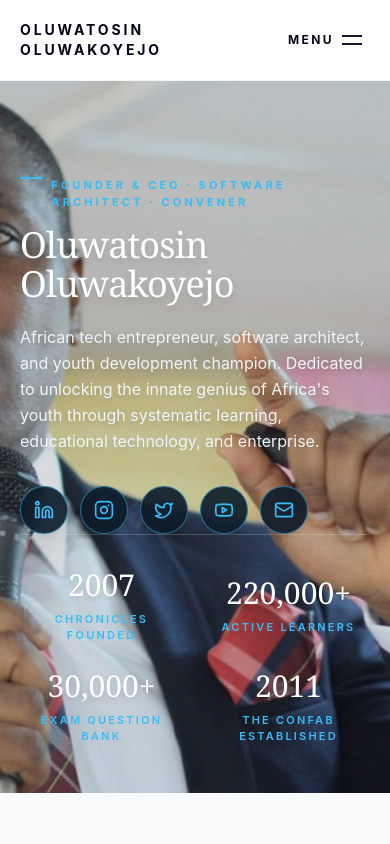
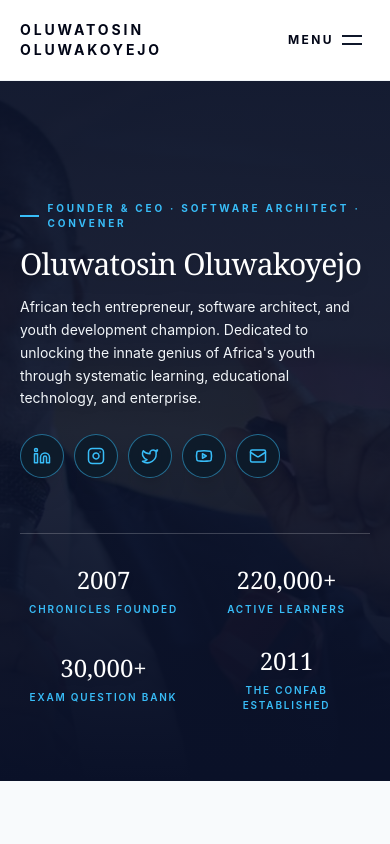
Before and after one commit to Ogosbaby/oluwatosin-site, a Next.js app: page / in a window 390 px wide. Shown: the top 844 px of the page. Built offline with nearby package versions, Linux system fonts and the light colour scheme.

Commit message:
fix(mobile): optimize hero overlay, typography, confab sequence and responsiveness for mobile and tablet

```diff
--- a/components/Sections.js
+++ b/components/Sections.js
@@ -30,10 +30,10 @@ import {
   SOCIALS,
 } from '@/lib/data';
 
-/* 1. HERO SECTION - Full Width with Vertically Centered Stats & Social Icons */
+/* 1. HERO SECTION - Full Width with Vertically Centered Stats & Social Icons (Optimized for Mobile, Tablet & Desktop) */
 export function HeroSection({ onWatchVideo }) {
   return (
-    <section className="relative min-h-[460px] sm:min-h-[820px] lg:min-h-[880px] flex flex-col justify-between overflow-hidden bg-[#0A1128] text-white">
+    <section className="relative min-h-[700px] sm:min-h-[820px] lg:min-h-[880px] flex flex-col justify-between overflow-hidden bg-[#0A1128] text-white">
       {/* Full Width Background Image */}
       <div className="absolute inset-0 z-0">
         <img
@@ -41,83 +41,83 @@ export function HeroSection({ onWatchVideo }) {
           alt="Oluwatosin Oluwakoyejo"
           className="h-full w-full object-cover object-[75%_center] lg:object-center"
         />
-        {/* Dark Blue Overlay with Reduced Transparency for High Text Visibility */}
-        <div className="absolute inset-0 bg-[#0A1128]/15 sm:bg-gradient-to-r sm:from-[#0A1128]/95 sm:via-[#0A1128]/80 sm:to-[#0A1128]/50" />
+        {/* Dark Blue Overlay: Strong protective vertical gradient on mobile/tablet, smooth horizontal gradient on desktop */}
+        <div className="absolute inset-0 bg-gradient-to-b from-[#0A1128]/95 via-[#0A1128]/90 to-[#0A1128] sm:bg-gradient-to-r sm:from-[#0A1128]/95 sm:via-[#0A1128]/85 sm:to-[#0A1128]/40" />
       </div>
 
       {/* Text & Socials on Top */}
-      <div className="relative z-10 mx-auto max-w-7xl w-full px-5 pt-20 pb-8 sm:px-8 sm:pt-24 sm:pb-12 lg:pt-28 flex flex-col justify-between flex-1">
+      <div className="relative z-10 mx-auto max-w-7xl w-full px-5 pt-24 pb-8 sm:px-8 sm:pt-28 sm:pb-12 lg:pt-32 flex flex-col justify-between flex-1">
         <div className="max-w-xl lg:max-w-2xl my-auto">
-          <p className="mb-4 inline-flex  gap-2 text-[11px] font-bold uppercase tracking-[0.28em] text-sky-400">
-            <span className="h-[2px] w-8 bg-sky-400" />
+          <p className="mb-4 inline-flex items-center gap-2 text-[10px] sm:text-[11px] font-bold uppercase tracking-[0.28em] text-sky-400">
+            <span className="h-[2px] w-6 sm:w-8 bg-sky-400" />
             Founder &amp; CEO · Software Architect · Convener
           </p>
 
-          <h1 className="font-serif text-4xl font-normal leading-[1.08] tracking-tight text-white sm:text-5xl lg:text-6xl drop-shadow-lg">
+          <h1 className="font-serif text-3xl sm:text-5xl lg:text-6xl font-normal leading-[1.1] tracking-tight text-white drop-shadow-lg">
             Oluwatosin Oluwakoyejo
           </h1>
 
-          <p className="mt-5 max-w-lg text-base leading-relaxed text-slate-100 sm:text-lg drop-shadow-md">
+          <p className="mt-4 sm:mt-5 max-w-lg text-sm sm:text-base lg:text-lg leading-relaxed text-slate-100 drop-shadow-md">
             African tech entrepreneur, software architect, and youth development champion. Dedicated to unlocking the innate genius of Africa&apos;s youth through systematic learning, educational technology, and enterprise.
           </p>
 
-          {/* Direct Social Media Icons */}
-          <div className="mt-8 flex items-center gap-3">
+          {/* Direct Social Media Icons: Responsive wrap and sizing */}
+          <div className="mt-6 sm:mt-8 flex flex-wrap items-center gap-2.5 sm:gap-3">
             <a
               href="https://www.linkedin.com/in/oluwatosin-oluwakoyejo/"
               target="_blank"
               rel="noopener noreferrer"
               aria-label="LinkedIn Profile"
-              className="group flex h-12 w-12 items-center justify-center rounded-full border border-sky-400/50 bg-[#0D1B2A]/90 text-sky-400 backdrop-blur transition hover:scale-110 hover:border-sky-300 hover:bg-sky-500 hover:text-slate-950 shadow-xl"
+              className="group flex h-11 w-11 sm:h-12 sm:w-12 items-center justify-center rounded-full border border-sky-400/50 bg-[#0D1B2A]/90 text-sky-400 backdrop-blur transition hover:scale-110 hover:border-sky-300 hover:bg-sky-500 hover:text-slate-950 shadow-xl"
             >
-              <Linkedin size={20} />
+              <Linkedin size={18} className="sm:w-5 sm:h-5" />
             </a>
             <a
               href="https://www.instagram.com/confab_global/"
               target="_blank"
               rel="noopener noreferrer"
               aria-label="Instagram Profile"
-              className="group flex h-12 w-12 items-center justify-center rounded-full border border-sky-400/50 bg-[#0D1B2A]/90 text-sky-400 backdrop-blur transition hover:scale-110 hover:border-sky-300 hover:bg-sky-500 hover:text-slate-950 shadow-xl"
+              className="group flex h-11 w-11 sm:h-12 sm:w-12 items-center justify-center rounded-full border border-sky-400/50 bg-[#0D1B2A]/90 text-sky-400 backdrop-blur transition hover:scale-110 hover:border-sky-300 hover:bg-sky-500 hover:text-slate-950 shadow-xl"
             >
-              <Instagram size={20} />
+              <Instagram size={18} className="sm:w-5 sm:h-5" />
             </a>
             <a
               href="https://twitter.com/"
               target="_blank"
               rel="noopener noreferrer"
               aria-label="Twitter Profile"
-              className="group flex h-12 w-12 items-center justify-center rounded-full border border-sky-400/50 bg-[#0D1B2A]/90 text-sky-400 backdrop-blur transition hover:scale-110 hover:border-sky-300 hover:bg-sky-500 hover:text-slate-950 shadow-xl"
+              className="group flex h-11 w-11 sm:h-12 sm:w-12 items-center justify-center rounded-full border border-sky-400/50 bg-[#0D1B2A]/90 text-sky-400 backdrop-blur transition hover:scale-110 hover:border-sky-300 hover:bg-sky-500 hover:text-slate-950 shadow-xl"
             >
-              <Twitter size={20} />
+              <Twitter size={18} className="sm:w-5 sm:h-5" />
             </a>
             <a
               href="https://youtu.be/HtKqZbVGB88?si=wnwvZnFDfB4vzsOT"
               target="_blank"
               rel="noopener noreferrer"
               aria-label="YouTube Broadcast"
-              className="group flex h-12 w-12 items-center justify-center rounded-full border border-sky-400/50 bg-[#0D1B2A]/90 text-sky-400 backdrop-blur transition hover:scale-110 hover:border-sky-300 hover:bg-sky-500 hover:text-slate-950 shadow-xl"
+              className="group flex h-11 w-11 sm:h-12 sm:w-12 items-center justify-center rounded-full border border-sky-400/50 bg-[#0D1B2A]/90 text-sky-400 backdrop-blur transition hover:scale-110 hover:border-sky-300 hover:bg-sky-500 hover:text-slate-950 shadow-xl"
             >
-              <Youtube size={20} />
+              <Youtube size={18} className="sm:w-5 sm:h-5" />
             </a>
             <a
               href="#connect"
               aria-label="Direct Inquiry"
-              className="group flex h-12 w-12 items-center justify-center rounded-full border border-sky-400/50 bg-[#0D1B2A]/90 text-sky-400 backdrop-blur transition hover:scale-110 hover:border-sky-300 hover:bg-sky-500 hover:text-slate-950 shadow-xl"
+              className="group flex h-11 w-11 sm:h-12 sm:w-12 items-center justify-center rounded-full border border-sky-400/50 bg-[#0D1B2A]/90 text-sky-400 backdrop-blur transition hover:scale-110 hover:border-sky-300 hover:bg-sky-500 hover:text-slate-950 shadow-xl"
             >
-              <Mail size={20} />
+              <Mail size={18} className="sm:w-5 sm:h-5" />
             </a>
           </div>
         </div>
 
         {/* Stats Centered Vertically in Lower Section */}
-        <div className="w-full border-t border-white/20 pt-8 pb-4 my-auto">
-          <dl className="grid grid-cols-2 sm:grid-cols-4 gap-6 sm:gap-10 text-center max-w-5xl mx-auto items-center">
+        <div className="w-full border-t border-white/20 pt-6 sm:pt-8 pb-2 sm:pb-4 my-auto mt-8 sm:mt-12">
+          <dl className="grid grid-cols-2 sm:grid-cols-4 gap-4 sm:gap-8 lg:gap-10 text-center max-w-5xl mx-auto items-center">
             {STATS.map((s) => (
-              <div key={s.label} className="flex flex-col items-center justify-center my-auto">
-                <dt className="font-serif text-3xl sm:text-4xl lg:text-5xl font-light text-white drop-shadow-md">
+              <div key={s.label} className="flex flex-col items-center justify-center my-auto p-1.5 sm:p-2">
+                <dt className="font-serif text-2xl sm:text-4xl lg:text-5xl font-light text-white drop-shadow-md">
                   {s.value}
                 </dt>
-                <dd className="mt-2 text-[11px] sm:text-xs font-semibold uppercase tracking-[0.2em] text-sky-400">
+                <dd className="mt-1.5 text-[10px] sm:text-xs font-semibold uppercase tracking-[0.18em] text-sky-400">
                   {s.label}
                 </dd>
               </div>
@@ -441,9 +441,8 @@ export function ConfabSection() {
       <div className="relative w-full min-h-[580px] sm:min-h-[660px] lg:min-h-[740px] flex items-center justify-center overflow-hidden bg-black">
         {/* SLIDE 0: The CONFAB Video */}
         <div
-          className={`absolute inset-0 h-full w-full transition-opacity duration-1000 ${
-            currentSlide === 0 ? 'opacity-100 z-10 pointer-events-auto' : 'opacity-0 z-0 pointer-events-none'
-          }`}
+          className={`absolute inset-0 h-full w-full transition-opacity duration-1000 ${currentSlide === 0 ? 'opacity-100 z-10 pointer-events-auto' : 'opacity-0 z-0 pointer-events-none'
+            }`}
         >
           <video
             ref={videoRef}
@@ -458,7 +457,7 @@ export function ConfabSection() {
           {/* Subtle Gradient Backdrop that deepens when overlay text slides in */}
           <div
             className={`absolute inset-0 transition-all duration-1000 ${
-              showOverlay ? 'bg-[#0A1128]/75 backdrop-blur-[2px]' : 'bg-[#0A1128]/25'
+              showOverlay ? 'bg-[#0A1128]/85 backdrop-blur-[2px]' : 'bg-[#0A1128]/40'
             }`}
           />
 
@@ -471,7 +470,7 @@ export function ConfabSection() {
             }`}
           >
             <span
-              className={`mb-4 inline-flex items-center gap-2 text-[11px] font-bold uppercase tracking-[0.3em] text-sky-400 drop-shadow-md transition-all duration-700 delay-100 transform ${
+              className={`mb-4 inline-flex items-center gap-2 text-[10px] sm:text-[11px] font-bold uppercase tracking-[0.3em] text-sky-400 drop-shadow-md transition-all duration-700 delay-100 transform ${
                 showOverlay ? 'opacity-100 translate-y-0' : 'opacity-0 translate-y-6'
               }`}
             >
@@ -481,7 +480,7 @@ export function ConfabSection() {
             </span>
 
             <h2
-              className={`font-serif text-3xl font-normal tracking-tight text-white sm:text-5xl lg:text-6xl max-w-4xl drop-shadow-2xl transition-all duration-700 delay-200 transform ${
+              className={`font-serif text-2xl sm:text-5xl lg:text-6xl font-normal tracking-tight text-white max-w-4xl drop-shadow-2xl transition-all duration-700 delay-200 transform ${
                 showOverlay ? 'opacity-100 translate-y-0' : 'opacity-0 translate-y-8'
               }`}
             >
@@ -489,7 +488,7 @@ export function ConfabSection() {
             </h2>
 
             <p
-              className={`mt-4 max-w-2xl text-sm sm:text-base lg:text-lg text-slate-100 drop-shadow-md leading-relaxed transition-all duration-700 delay-300 transform ${
+              className={`mt-4 max-w-2xl text-xs sm:text-base lg:text-lg text-slate-100 drop-shadow-md leading-relaxed transition-all duration-700 delay-300 transform ${
                 showOverlay ? 'opacity-100 translate-y-0' : 'opacity-0 translate-y-10'
               }`}
             >
@@ -497,7 +496,7 @@ export function ConfabSection() {
             </p>
 
             <div
-              className={`mt-8 flex justify-center transition-all duration-700 delay-400 transform ${
+              className={`mt-6 sm:mt-8 flex justify-center transition-all duration-700 delay-400 transform ${
                 showOverlay ? 'opacity-100 translate-y-0' : 'opacity-0 translate-y-12'
               }`}
             >
@@ -505,7 +504,7 @@ export function ConfabSection() {
                 href="https://www.instagram.com/confab_global/"
                 target="_blank"
                 rel="noopener noreferrer"
-                className="inline-flex items-center gap-2.5 rounded-none bg-sky-500 px-9 py-4 text-xs font-bold uppercase tracking-[0.22em] text-slate-950 transition-all duration-300 hover:bg-sky-400 hover:scale-105 active:scale-95 shadow-2xl"
+                className="inline-flex items-center gap-2.5 rounded-none bg-sky-500 px-7 sm:px-9 py-3.5 sm:py-4 text-xs font-bold uppercase tracking-[0.22em] text-slate-950 transition-all duration-300 hover:bg-sky-400 hover:scale-105 active:scale-95 shadow-2xl"
               >
                 <Instagram size={18} /> Learn More on Instagram
               </a>
@@ -533,41 +532,41 @@ export function ConfabSection() {
               />
 
               {/* Soft Ambient Vignette for Corner Contrast */}
-              <div className="absolute inset-0 bg-gradient-to-t from-[#0A1128]/90 via-transparent to-[#0A1128]/60 pointer-events-none" />
+              <div className="absolute inset-0 bg-gradient-to-t from-[#0A1128]/95 via-[#0A1128]/40 to-[#0A1128]/70 pointer-events-none" />
 
               {/* Corner 1: Top-Left Cute Badge */}
-              <div className="absolute top-6 left-6 sm:top-10 sm:left-10 z-20">
-                <span className="inline-flex items-center gap-2 rounded-full border border-sky-400/50 bg-[#0A1128]/85 backdrop-blur-md px-4 py-2 text-xs sm:text-sm font-semibold tracking-wide text-sky-300 shadow-2xl">
+              <div className="absolute top-4 left-4 sm:top-10 sm:left-10 z-20">
+                <span className="inline-flex items-center gap-1.5 sm:gap-2 rounded-full border border-sky-400/50 bg-[#0A1128]/85 backdrop-blur-md px-3 sm:px-4 py-1.5 sm:py-2 text-[11px] sm:text-sm font-semibold tracking-wide text-sky-300 shadow-2xl">
                   {moment.tag}
                 </span>
               </div>
 
               {/* Corner 2: Top-Right Location/Context Badge */}
-              <div className="absolute top-6 right-6 sm:top-10 sm:right-10 z-20">
-                <span className="inline-flex items-center gap-2 rounded-full border border-white/20 bg-black/60 backdrop-blur-md px-4 py-2 text-[11px] sm:text-xs font-mono uppercase tracking-widest text-slate-200 shadow-2xl">
+              <div className="absolute top-4 right-4 sm:top-10 sm:right-10 z-20">
+                <span className="inline-flex items-center gap-1.5 sm:gap-2 rounded-full border border-white/20 bg-black/60 backdrop-blur-md px-3 sm:px-4 py-1.5 sm:py-2 text-[10px] sm:text-xs font-mono uppercase tracking-widest text-slate-200 shadow-2xl">
                   📍 {moment.cornerTopRight}
                 </span>
               </div>
 
-              {/* Corner 3: Bottom-Left Cute Quote Card */}
-              <div className="absolute bottom-20 left-6 sm:bottom-20 sm:left-10 max-w-md sm:max-w-lg z-20">
-                <div className="rounded-2xl border border-white/15 bg-[#0A1128]/90 backdrop-blur-md p-5 sm:p-6 shadow-2xl">
+              {/* Corner 3: Bottom-Left Cute Quote Card (Responsive padding & width) */}
+              <div className="absolute bottom-16 sm:bottom-20 left-4 right-4 sm:right-auto sm:left-10 max-w-lg z-20">
+                <div className="rounded-2xl border border-white/15 bg-[#0A1128]/90 backdrop-blur-md p-4 sm:p-6 shadow-2xl">
                   <p className="text-[10px] font-bold uppercase tracking-[0.25em] text-sky-400 mb-1">
                     {moment.headline}
                   </p>
-                  <p className="font-serif text-lg sm:text-xl font-light text-white leading-snug">
+                  <p className="font-serif text-base sm:text-xl font-light text-white leading-snug">
                     “{moment.quote}”
                   </p>
                 </div>
               </div>
 
-              {/* Corner 4: Bottom-Right Social Pill */}
-              <div className="absolute bottom-20 right-6 sm:bottom-20 sm:right-10 z-20">
+              {/* Corner 4: Bottom-Right Social Pill (Mobile responsive placement) */}
+              <div className="absolute bottom-4 sm:bottom-20 right-4 sm:right-10 z-20">
                 <a
                   href="https://www.instagram.com/confab_global/"
                   target="_blank"
                   rel="noopener noreferrer"
-                  className="inline-flex items-center gap-2 rounded-full border border-sky-400/50 bg-[#0D1B2A]/90 hover:bg-sky-500 hover:text-slate-950 backdrop-blur-md px-5 py-2.5 text-xs font-bold text-sky-300 shadow-2xl transition hover:scale-105"
+                  className="inline-flex items-center gap-2 rounded-full border border-sky-400/50 bg-[#0D1B2A]/90 hover:bg-sky-500 hover:text-slate-950 backdrop-blur-md px-4 sm:px-5 py-2 sm:py-2.5 text-[11px] sm:text-xs font-bold text-sky-300 shadow-2xl transition hover:scale-105"
                 >
                   <Instagram size={14} /> Follow @confab_global
                 </a>
@@ -596,26 +595,26 @@ export function ConfabSection() {
 
           {/* Centered High-Impact Experience Card */}
           <div className="relative z-20 flex h-full w-full flex-col items-center justify-center px-6 text-center text-white">
-            <span className="mb-4 inline-flex items-center gap-2 text-[11px] font-bold uppercase tracking-[0.3em] text-sky-400 drop-shadow-md">
+            <span className="mb-4 inline-flex items-center gap-2 text-[10px] sm:text-[11px] font-bold uppercase tracking-[0.3em] text-sky-400 drop-shadow-md">
               <span className="h-[2px] w-6 bg-sky-400" />
               Youth Empowerment Movement · 15 Years
               <span className="h-[2px] w-6 bg-sky-400" />
             </span>
 
-            <h2 className="font-serif text-3xl font-normal tracking-tight text-white sm:text-5xl lg:text-6xl max-w-4xl drop-shadow-2xl">
+            <h2 className="font-serif text-2xl sm:text-5xl lg:text-6xl font-normal tracking-tight text-white max-w-4xl drop-shadow-2xl">
               Experience The CONFAB
             </h2>
 
-            <p className="mt-4 max-w-2xl text-sm sm:text-base lg:text-lg text-slate-100 drop-shadow-md leading-relaxed">
+            <p className="mt-4 max-w-2xl text-xs sm:text-base lg:text-lg text-slate-100 drop-shadow-md leading-relaxed">
               Convened annually since 2011 by Oluwatosin Oluwakoyejo, connecting thousands of ambitious young Africans with mentors, founders, and industry leaders.
             </p>
 
-            <div className="mt-8 flex justify-center">
+            <div className="mt-6 sm:mt-8 flex justify-center">
               <a
                 href="https://www.instagram.com/confab_global/"
                 target="_blank"
                 rel="noopener noreferrer"
-                className="inline-flex items-center gap-2.5 rounded-none bg-sky-500 px-9 py-4 text-xs font-bold uppercase tracking-[0.22em] text-slate-950 transition-all duration-300 hover:bg-sky-400 hover:scale-105 active:scale-95 shadow-2xl"
+                className="inline-flex items-center gap-2.5 rounded-none bg-sky-500 px-7 sm:px-9 py-3.5 sm:py-4 text-xs font-bold uppercase tracking-[0.22em] text-slate-950 transition-all duration-300 hover:bg-sky-400 hover:scale-105 active:scale-95 shadow-2xl"
               >
                 <Instagram size={18} /> Learn More on Instagram
               </a>
@@ -639,11 +638,8 @@ export function AriseVideoSection() {
             <span className="h-[2px] w-8 bg-sky-400" />
           </p>
           <h2 className="mt-3 font-serif text-3xl font-normal text-white sm:text-4xl">
-            Arise News Global Feature
+            Skills in A.I Prompt Engineering gives Individuals Competitive Advantage
           </h2>
-          <p className="mt-2 text-sm text-slate-300">
-            Oluwatosin Oluwakoyejo on Arise News discussing AI regulation in Nigeria, prompt engineering curricula, and educational disruption.
-          </p>
         </div>
 
         {/* Video Container with Highly Transparent Overlay and Subtitles Disabled */}
@@ -657,7 +653,7 @@ export function AriseVideoSection() {
           />
 
           {/* Highly Transparent Glass Overlay ON TOP of the Video */}
-          <div className="absolute inset-0 z-10 flex flex-col items-center justify-center bg-black/25 sm:bg-[#0A1128]/25 p-6 sm:p-12 text-center pointer-events-none">
+          <div className="absolute inset-0 z-10 flex flex-col items-center justify-center bg-black/55 sm:bg-[#0A1128]/25 p-6 sm:p-12 text-center pointer-events-none">
             <Quote size={40} className="text-sky-400 mb-4 opacity-95 drop-shadow-lg" />
 
             <blockquote className="font-serif text-xl sm:text-2xl lg:text-3xl font-light italic leading-relaxed text-white max-w-3xl drop-shadow-[0_4px_12px_rgba(0,0,0,0.9)]">
```
Also changed, not shown: components/Header.js (+3 -4 lines).
